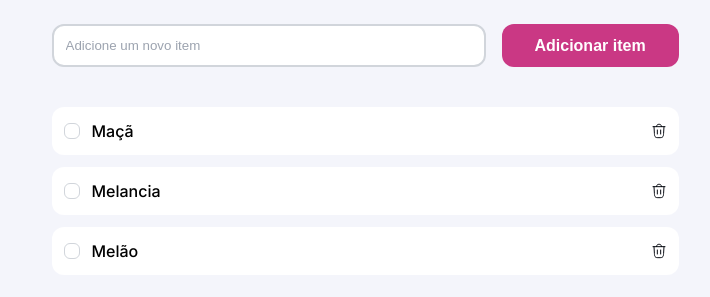
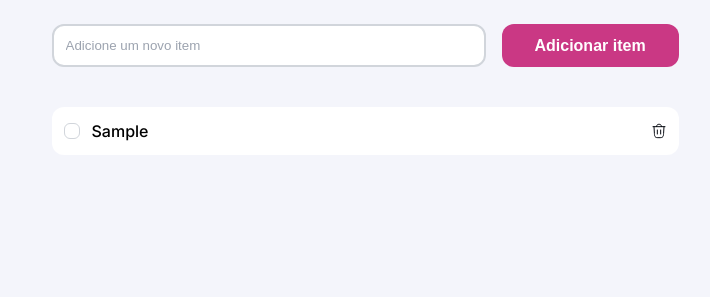
Before and after one commit to brennosena12ati/quicklist-BrennoSena, a plain HTML site: page index.HTML in a window 1280 px wide. Both pictures are taken after typing "Sample" into the empty fields and a click on the button "Adicionar item". Shown: the part 219-516 px from the top of the page, without its empty margins (275-985 px from the left). Drawn offline with nearby package versions, Linux system fonts and the light colour scheme.

Commit message:
Crição da função showItemsList para renderizar os items do array na tela

```diff
--- a/index.HTML
+++ b/index.HTML
@@ -36,49 +36,7 @@
             <button onclick="addItem()">Adicionar item</button>
         </section>
 
-        <section class="list">
-            <div class="item">
-                <div>
-                    <input type="checkbox" name="list" id="item-1">
-                    <div class="custom-checkbox">
-                        <img src="./assets/checked.svg" alt="chaecked">
-                    </div>
-                    <label for="item-1">Maçã</label>
-                </div>
-
-                <button>
-                    <img src="./assets/trash-icon.svg" alt="trash icon">
-                </button>
-            </div>
-
-            <div class="item">
-                <div>
-                    <input type="checkbox" name="list" id="item-2">
-                    <div class="custom-checkbox">
-                        <img src="./assets/checked.svg" alt="chaecked">
-                    </div>
-                    <label for="item-2">Melancia</label>
-                </div>
-
-                <button>
-                    <img src="./assets/trash-icon.svg" alt="trash icon">
-                </button>
-            </div>
-
-            <div class="item">
-                <div>
-                    <input type="checkbox" name="list" id="item-3">
-                    <div class="custom-checkbox">
-                        <img src="./assets/checked.svg" alt="chaecked">
-                    </div>
-                    <label for="item-3">Melão</label>
-                </div>
-
-                <button>
-                    <img src="./assets/trash-icon.svg" alt="trash icon">
-                </button>
-            </div>
-        </section>
+        <section class="list"></section>
 
         <div class="warning hide-warning">
             <div>
--- a/main.JS
+++ b/main.JS
@@ -12,5 +12,28 @@ function addItem() {
 
   document.querySelector("#item").value = ""
 
-    console.log(items)
+  showItemsList()
 }
+
+function showItemsList() {
+  const sectionList = document.querySelector(".list")
+  sectionList.textContent = ""
+
+  items.map((item, index) => {
+    sectionList.innerHTML += `
+      <div class="item">
+                <div>
+                    <input type="checkbox" name="list" id="item-${index}">
+                    <div class="custom-checkbox">
+                        <img src="./assets/checked.svg" alt="chaecked">
+                    </div>
+                    <label for="item-${index}">${item.name}</label>
+                </div>
+
+                <button>
+                    <img src="./assets/trash-icon.svg" alt="trash icon">
+                </button>
+            </div>
+            `
+    })
+}
```
Lines whose indentation alone changed are shown as unchanged.
